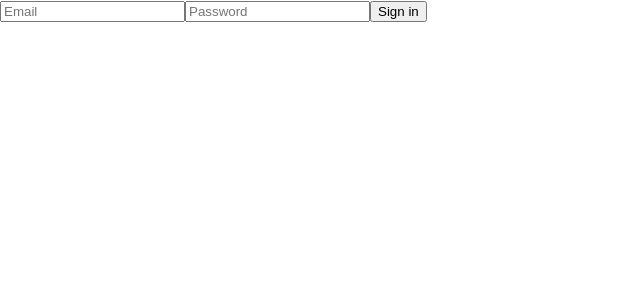
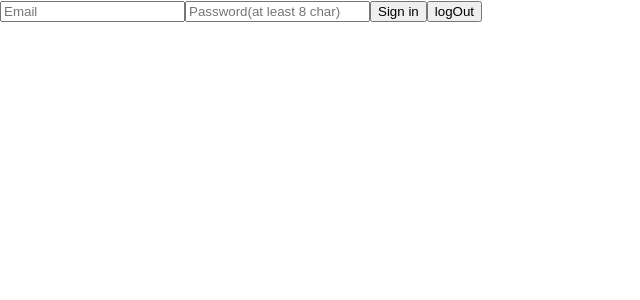
Before and after one commit to TaubatexasRobotics/yet-another-scouting-system, a React (Create React App) app: page / in a window 1280 px wide. Shown: the top 300 px of the page, without its empty margins (0-640 px from the left). Built offline with nearby package versions, Linux system fonts and the light colour scheme.

Commit message:
adicionando o log out

```diff
--- a/src/components/auth.js
+++ b/src/components/auth.js
@@ -1,8 +1,10 @@
 import { useState } from "react";
-import { auth } from "../config/Firebase.js"
-import { createUserWithEmailAndPassword } from 'firebase/auth'
+import { auth } from "../config/Firebase.js";
+import { createUserWithEmailAndPassword } from 'firebase/auth';
+import { signOut } from "firebase/auth";
 
 export const Auth = () =>{
+
     const [email, setEmail] = useState("")
     const [password, setPassword] = useState("")
 
@@ -12,23 +14,23 @@ export const Auth = () =>{
         }catch(err){
             console.error(err);
         };
-
-
-    // const signOut = async () =>{
-    //     try{
-    //         await signOut(auth)
-    //     }catch(err){
-    //         console.error(err);
-    //     };
     };
 
 
+    const logOut = async () =>{
+        try{
+            await signOut(auth)
+        }catch(err){
+            console.error(err);
+        };
+    };
 
     return (
     <div>
         <input placeholder="Email" onChange= {(e) => setEmail(e.target.value)}/>
-        <input placeholder="Password" onChange= {(e) => setPassword(e.target.value)}/>
+        <input placeholder="Password(at least 8 char)" onChange= {(e) => setPassword(e.target.value)}/>
         <button onClick={signIn}>Sign in</button>
+        <button onClick={logOut}>logOut</button>
     </div>
     );
 };
```
